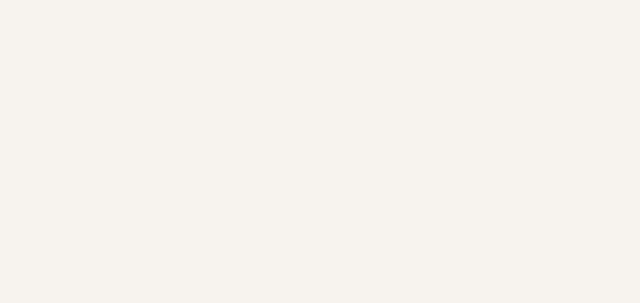
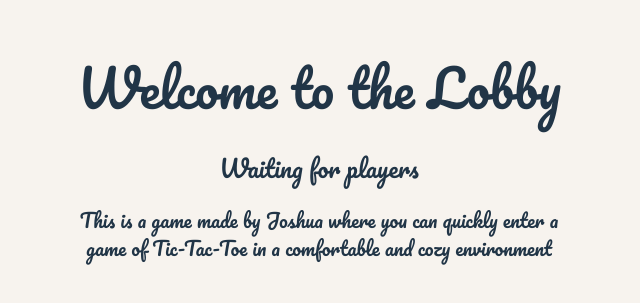
Before and after one commit to JoshuaChua1106/tictactoe-web, a React app in the folder frontend/: page /lobby in a window 1280 px wide. Before the commit this address had no page. Shown: the part 133-436 px from the top of the page, without its empty margins (321-961 px from the left). Built offline with nearby package versions, Linux system fonts and the light colour scheme; the HTML template or start-up script is replaced by a standard one.

Commit message:
feat (lobby): Added a placeholder lobby page

```diff
--- a/frontend/src/App.tsx
+++ b/frontend/src/App.tsx
@@ -1,6 +1,7 @@
 import { BrowserRouter, Routes, Route } from 'react-router-dom';
 
 import MenuPage from './pages/menu'
+import LobbyPage from './pages/lobby'
 import GamePage from './pages/game'
 
 
@@ -9,6 +10,7 @@ function App() {
     <BrowserRouter>
       <Routes>
         <Route path="/" element={<MenuPage/>} />
+        <Route path="/lobby" element={<LobbyPage/>} />
         <Route path="/game" element={<GamePage/>}/>
       </Routes>
     </BrowserRouter>
--- /dev/null
+++ b/frontend/src/pages/lobby.tsx
@@ -0,0 +1,17 @@
+import { useNavigate } from 'react-router-dom'
+
+function LobbyPage() {
+    const navigate = useNavigate();
+
+  return (
+    <>
+    <div className='menu-page'>
+        <h1>Welcome to the Lobby</h1>
+        <h2>Waiting for players</h2>
+        <p>This is a game made by Joshua where you can quickly enter a game of Tic-Tac-Toe in a comfortable and cozy environment</p>
+    </div>
+    </>
+  )
+}
+
+export default LobbyPage
```
